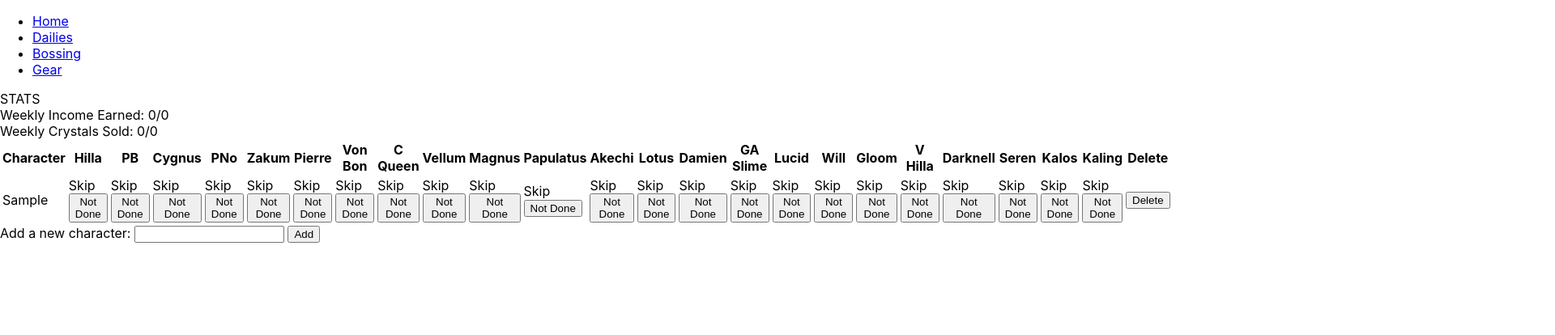
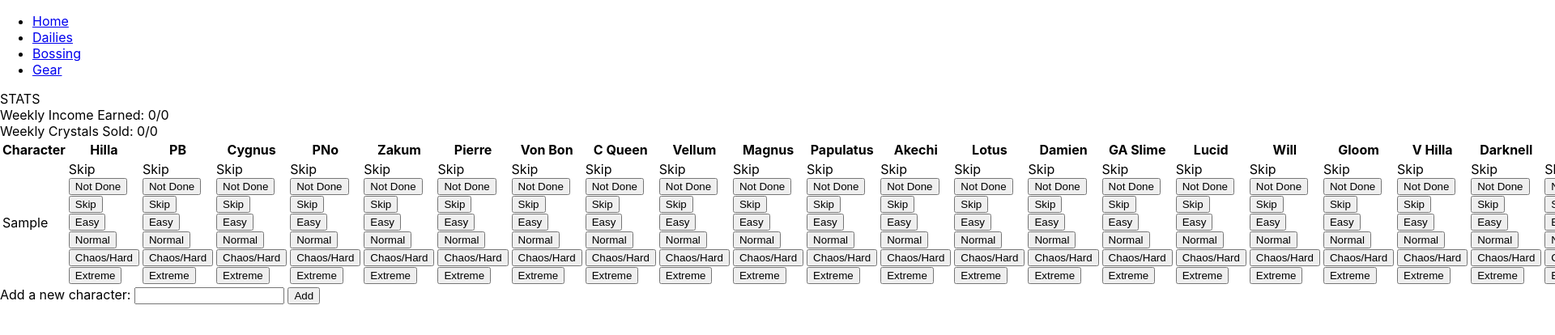
Before and after one commit to Sorbies/maplestoryapp, a React (Create React App) app: page /bossing in a window 1280 px wide. Both pictures are taken after typing "Sample" into the empty fields and a click on the button "Add". Shown: the top 414 px of the page at 81% size, 1920 px wide, since content can reach past the window. Built offline with nearby package versions, Linux system fonts and the light colour scheme.

Commit message:
added the ability to modify clear difficulties in the table

```diff
--- a/src/pages/bossing/table/container/BossingTableEditor.js
+++ b/src/pages/bossing/table/container/BossingTableEditor.js
@@ -1,4 +1,4 @@
-import { useState } from "react";
+import { useState, useEffect } from "react";
 import BossingTable from "../presentational/BossingTable";
 
 function BossingTableEditor(props) {
@@ -36,6 +36,15 @@ function BossingTableEditor(props) {
         props.setCharProgress(newCharProgress);
     }
 
+    //Updates the clear difficulty a character does for that boss
+    const handleDifficulty = (difficulty, charIndex, bossIndex) => {
+        let newCharDifficulties = [...props.charDifficulties];
+        newCharDifficulties[charIndex][bossIndex] = difficulty;
+
+        props.setCharDifficulties(newCharDifficulties);
+        console.log(props.charDifficulties);
+    }
+
     //This function will allow updating the clear status of the character's bosses.
     const handleProgress = (charIndex, bossIndex) => {
         let newProgress = [...props.charProgress]
@@ -47,7 +56,7 @@ function BossingTableEditor(props) {
         <>
             <BossingTable
                 charNames={props.charNames} addNewChar={addNewChar} deleteChar={deleteChar}
-                charDifficulties={props.charDifficulties} setCharDifficulties={props.setCharDifficulties}
+                charDifficulties={props.charDifficulties} handleDifficulty={handleDifficulty}
                 charProgress={props.charProgress} handleProgress={handleProgress}
                 newChar={newChar} handleNewChar={handleNewChar} />
         </>
--- a/src/pages/bossing/table/presentational/BossingTable.js
+++ b/src/pages/bossing/table/presentational/BossingTable.js
@@ -34,7 +34,7 @@ function BossingTable(props) {
                 {/* Creates the header row of boss names */}
                 <tr>
                     <th>Character</th>
-                    {bosses.map( (boss, index) => <th key={"boss" + index}>{boss[0]}</th> )}
+                    {bosses.map((boss, index) => <th key={"boss" + index}>{boss[0]}</th> )}
                     <th>Delete</th>
                 </tr>
             </thead>
@@ -53,6 +53,11 @@ function BossingTable(props) {
                                         onClick={() => props.handleProgress(charIndex, bossIndex)}>
                                     {props.charProgress[charIndex][bossIndex] ? "Clear" : "Not Done"}
                                 </button>
+                                <button type="button" key={"char" + charIndex + "boss" + bossIndex + "difficulty" + 1 + "button"} className="difficulty" onClick={() => {props.handleDifficulty(1, charIndex, bossIndex)}}>Skip</button>
+                                <button type="button" key={"char" + charIndex + "boss" + bossIndex + "difficulty" + 2 + "button"} className="difficulty" onClick={() => {props.handleDifficulty(2, charIndex, bossIndex)}}>Easy</button>
+                                <button type="button" key={"char" + charIndex + "boss" + bossIndex + "difficulty" + 3 + "button"} className="difficulty" onClick={() => {props.handleDifficulty(3, charIndex, bossIndex)}}>Normal</button>
+                                <button type="button" key={"char" + charIndex + "boss" + bossIndex + "difficulty" + 4 + "button"} className="difficulty" onClick={() => {props.handleDifficulty(4, charIndex, bossIndex)}}>Chaos/Hard</button>
+                                <button type="button" key={"char" + charIndex + "boss" + bossIndex + "difficulty" + 5 + "button"} className="difficulty" onClick={() => {props.handleDifficulty(5, charIndex, bossIndex)}}>Extreme</button>
                             </td>
                         )})}
                         {/* The delete button */}
```
Also changed, not shown: devlog.txt, todo.txt.
